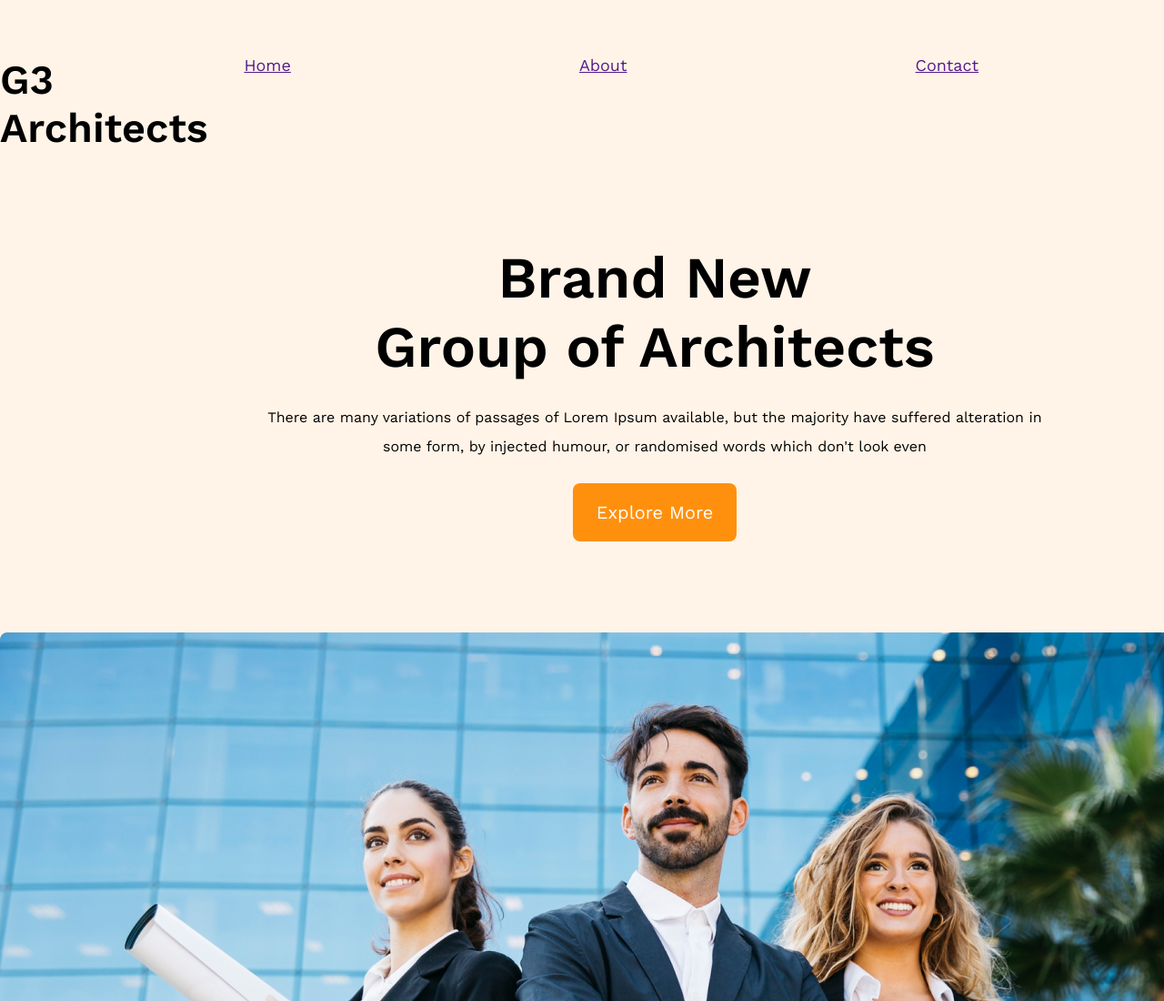
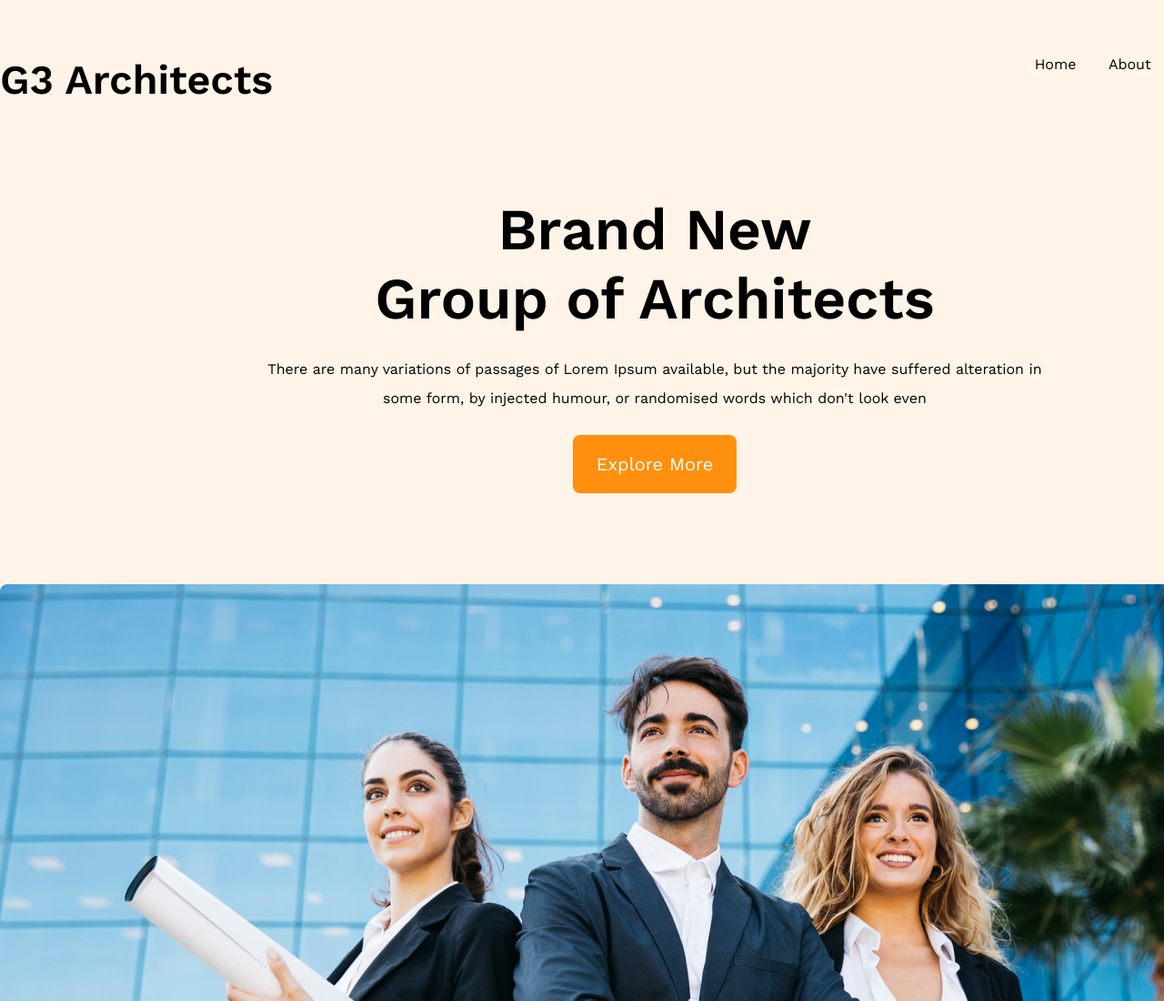
Before and after one commit to talhasan06/G3-Architects, a plain HTML site: page index.html in a window 1280 px wide. Shown: the top 1100 px of the page at 91% size. Drawn offline with nearby package versions, Linux system fonts and the light colour scheme.

Commit message:
commit 3

```diff
--- a/index.html
+++ b/index.html
@@ -16,15 +16,13 @@
     <section class="banner-section">
 
             <div class="header">
-                <nav>
-                    <span class="company-name">G3 Architects</span>
-                    <ul class="items">
-                        <li><a href="">Home</a></li>
-                        <li><a href="">About</a></li>
-                        <li><a href="">Contact</a></li>
-                        <li><a href="">Login</a></li>
-                    </ul>
-                </nav>
+                    <h1 class="company-name">G3 Architects</h1>
+                    <div>
+                        <a href="">Home</a></li>
+                        <a href="">About</a></li>
+                        <a href="">Contact</a></li>
+                        <a href="">Login</a></li>
+                    </div>
 
             </div>
             <!-- brand new part -->
--- a/style.css
+++ b/style.css
@@ -12,14 +12,7 @@
     font-size: 45px;
     font-weight: 700;
 }
-nav ul{
-    display: flex;
 
-}
-nav {
-    display: flex;
-    justify-content:space-between;
-}
 .header,.brand-new,.banner-img{
     width: 1440px;
     margin: 0 auto;
@@ -30,7 +23,14 @@ nav {
     list-style: none;
 }
 .header{
+    display: flex;
+    justify-content: space-between;
     margin-top: 16px;
+}
+.header a{
+    text-decoration: none;
+    margin-left: 30px;
+    color: black;
 }
 .brand-new{
     padding: 100px 0;
```
